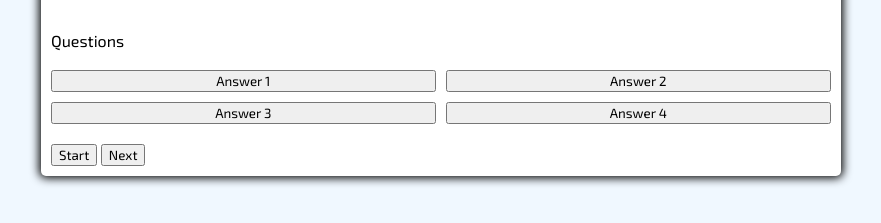
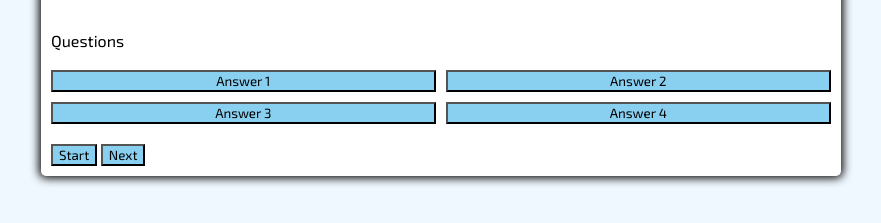
Before and after one commit to tpfk7/capitals-of-the-world-quiz, a plain HTML site: page index.html in a window 1280 px wide. Shown: the part 385-608 px from the top of the page, without its empty margins (199-1080 px from the left). Drawn offline with Linux system fonts and the light colour scheme.

Commit message:
Add background color to buttons

```diff
--- a/assets/css/style.css
+++ b/assets/css/style.css
@@ -35,6 +35,12 @@ body {
     margin: 20px 0;
 }
 
+/* Adds colour to buttons */
+.btn {
+    background-color: #89CFF0;
+
+}
+
 h1{
     font-size: 4rem;
     margin-bottom: 3rem;
```
